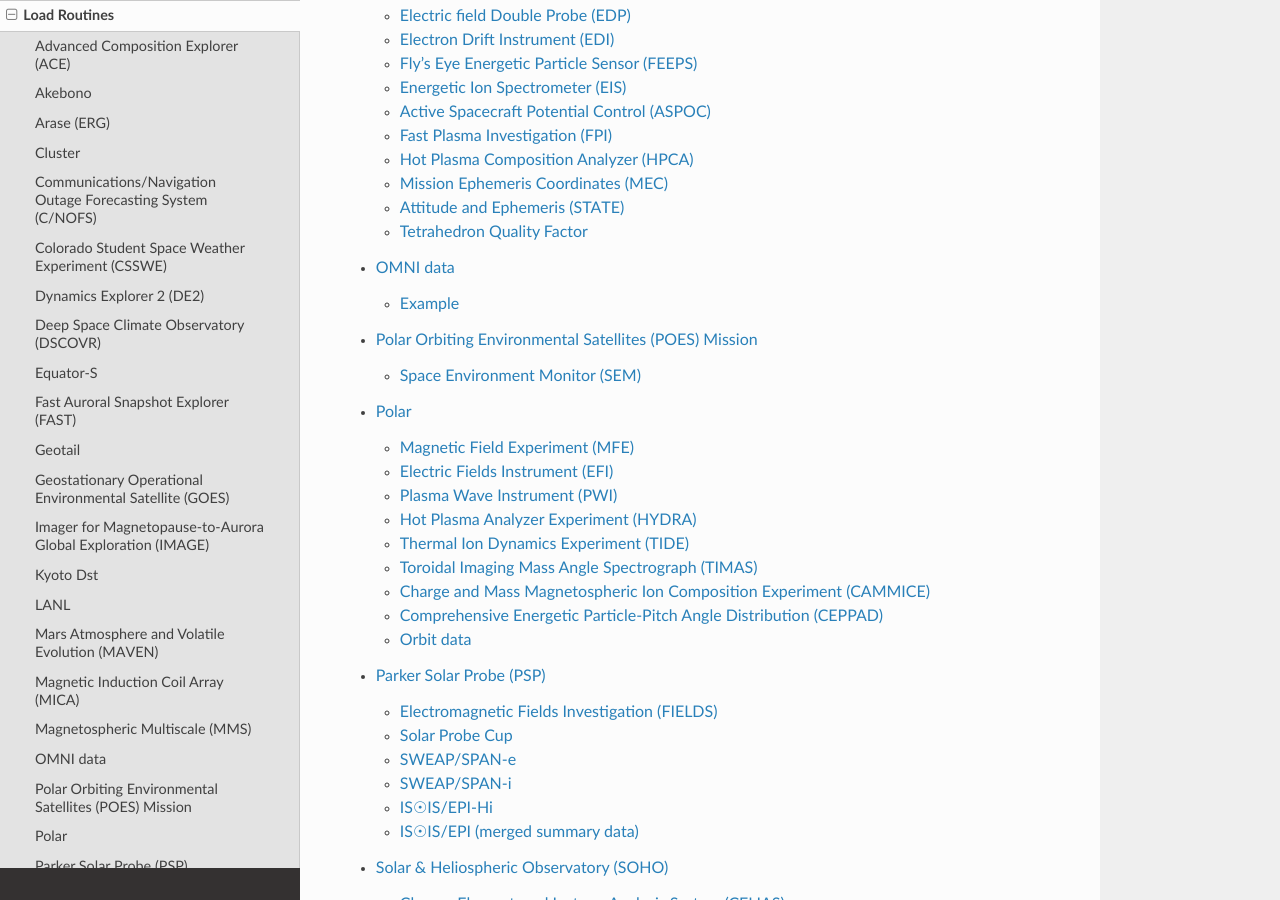
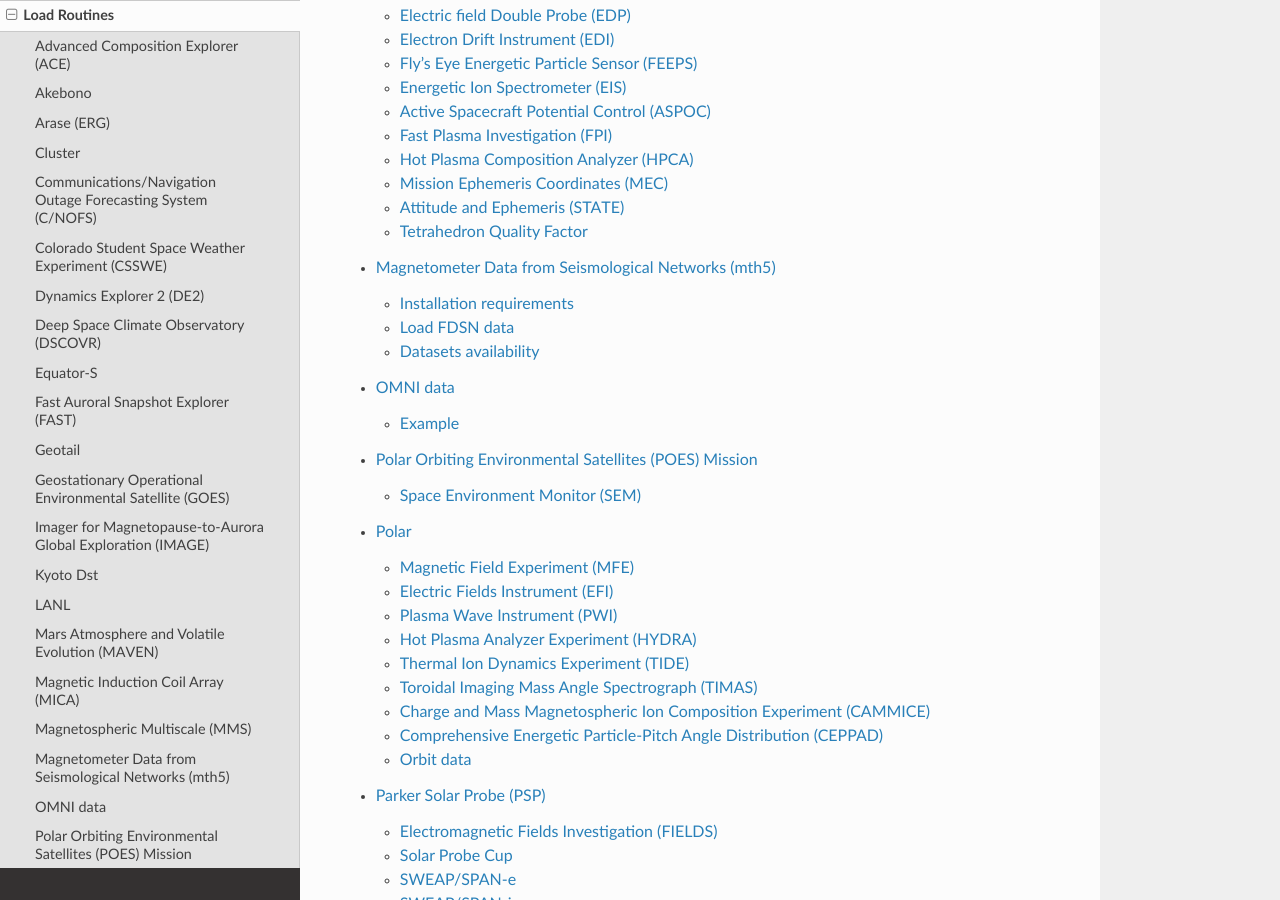
Before and after one commit to spedas/pyspedas, a Sphinx documentation site: the page built from docs/source/projects.rst, in a window 1280 px wide and 900 px high, scrolled down 3408 px. Built offline with Sphinx 7.4.7 and the Read the Docs theme 2.0.0, drawn with Linux system fonts in a browser that asks for light colours; some of the changed lines change nothing that is shown.

Commit message:
mth5 Sphinx documentation update

```diff
--- /dev/null
+++ b/docs/source/mth5.rst
@@ -0,0 +1,47 @@
+Magnetometer Data from Seismological Networks (mth5)
+====================================================
+This module aimed to convert the magnetometer data using the International Federation of Digital Seismographic Networks (FDSN) standards into high-level
+data products and to provide access to the data via PySPEDAS. It utilize MTH5 and mt_metadata packages that were
+developed at the USGS (U.S. Geological Survey).
+
+Installation requirements
+----------------------------------------------------------
+MTH5 package is not included as a default dependency in PySPEDAS. To use this module (`pyspedas.mth5`), please install mth5:
+
+.. code-block:: bash
+
+   pip install mth5
+
+
+Load FDSN data
+----------------------------------------------------------
+.. autofunction:: pyspedas.mth5.load_fdsn
+
+Example
+^^^^^^^^^
+
+.. code-block:: python
+
+    from pyspedas.mth5.load_fdsn import load_fdsn
+    import pytplot
+    load_fdsn(network="4P", station="ALW48", trange=['2015-06-22', '2015-06-24'])
+    pytplot.tplot('fdsn_4P_ALW48')
+
+.. image:: _static/mth5_4p_alw48.png
+   :align: center
+   :class: imgborder
+
+
+Datasets availability
+----------------------------------------------------------
+.. autofunction:: pyspedas.mth5.utilities.datasets
+
+.. code-block:: python
+
+   from pyspedas.mth5.utilities import datasets
+   valid_dataset = datasets(trange=["2015-06-22", "2015-06-23"])
+   print(valid_dataset)
+
+.. code-block:: python
+    {'4P': {'ALW48': {('2015-06-18T15:00:36.0000', '2015-07-09T13:45:10.0000'): ['LFE', 'LFN', 'LFZ']},  ...
+    # More entries
--- a/docs/source/projects.rst
+++ b/docs/source/projects.rst
@@ -22,6 +22,7 @@
    maven
    mica
    mms
+   mth5
    omni
    poes
    polar
```
Also changed, not shown: docs/source/_static/mth5_4p_alw48.png (added).
